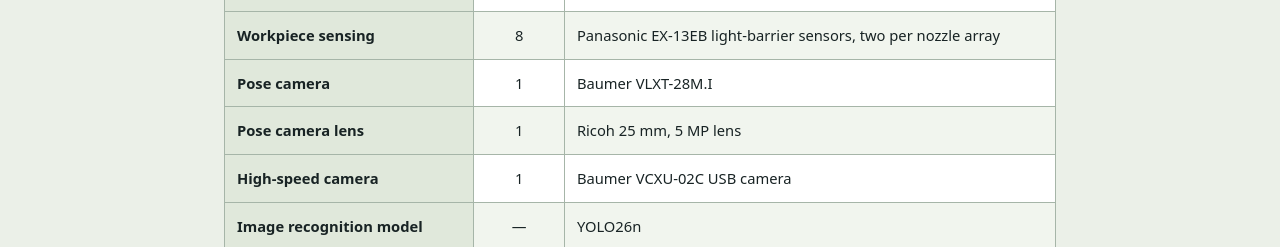
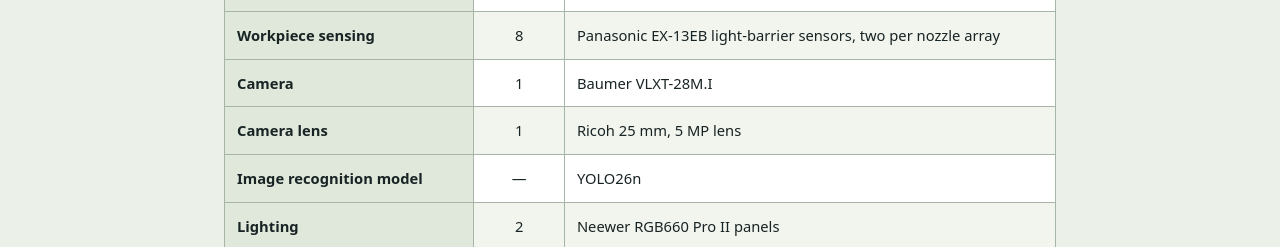
Before and after one commit to match-BiBaZu/match-bibazu.github.io, a plain HTML site: page index.html in a window 1280 px wide. Shown: the part 2321-2568 px from the top of the page. Drawn offline with Linux system fonts and the light colour scheme.

Commit message:
List the Baumer VLXT-28M.I as the prototype camera

```diff
--- a/index.html
+++ b/index.html
@@ -113,9 +113,8 @@
               <tr><th scope="row">Air nozzles</th><td>24</td><td>Lechler Series 600.484.56 nozzles, in four arrays of six individually controlled nozzles</td></tr>
               <tr><th scope="row">Pressure regulation</th><td>2</td><td><a href="https://www.festo.com/us/en/p/motion-terminal-id_VTEM">Festo Motion Terminal VTEM</a></td></tr>
               <tr><th scope="row">Workpiece sensing</th><td>8</td><td>Panasonic EX-13EB light-barrier sensors, two per nozzle array</td></tr>
-              <tr><th scope="row">Pose camera</th><td>1</td><td>Baumer VLXT-28M.I</td></tr>
-              <tr><th scope="row">Pose camera lens</th><td>1</td><td>Ricoh 25 mm, 5 MP lens</td></tr>
-              <tr><th scope="row">High-speed camera</th><td>1</td><td>Baumer VCXU-02C USB camera</td></tr>
+              <tr><th scope="row">Camera</th><td>1</td><td>Baumer VLXT-28M.I</td></tr>
+              <tr><th scope="row">Camera lens</th><td>1</td><td>Ricoh 25 mm, 5 MP lens</td></tr>
               <tr><th scope="row">Image recognition model</th><td>—</td><td>YOLO26n</td></tr>
               <tr><th scope="row">Lighting</th><td>2</td><td>Neewer RGB660 Pro II panels</td></tr>
               <tr><th scope="row">Control</th><td>1</td><td>Beckhoff C6043 IPC with Intel Core i9 CPU and NVIDIA 2000 GPU, running TwinCAT with a 1 ms PLC task cycle and EtherCAT I/O</td></tr>
```
